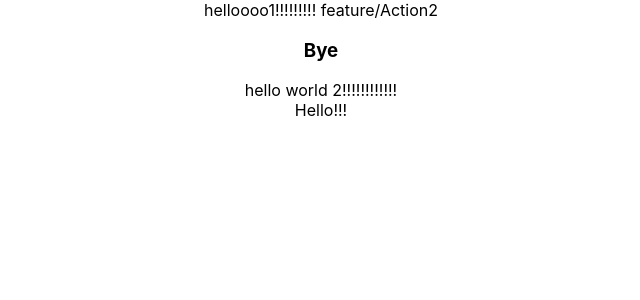
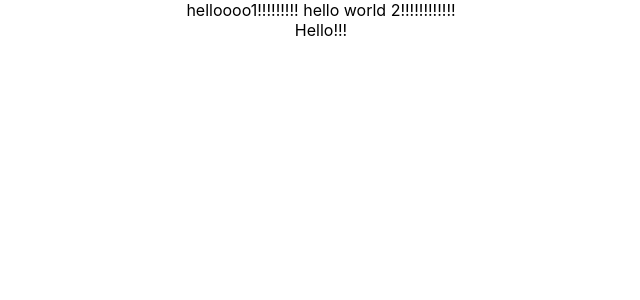
Before and after one commit to Chestblr/git_test, a React (Create React App) app: page / in a window 1280 px wide. Shown: the top 300 px of the page, without its empty margins (319-959 px from the left). Built offline with nearby package versions, Linux system fonts and the light colour scheme.

Commit message:
Revert "Action 2 is done"

```diff
--- a/src/App.js
+++ b/src/App.js
@@ -5,11 +5,7 @@ function App() {
   return (
     <div className="App">
     helloooo1!!!!!!!!!
- feature/Action2
-        <h3>Bye</h3>
-
     hello world 2!!!!!!!!!!!!
-
 <Action1/>
     </div>
   );
```
Also changed, not shown: src/components/Action2.js (deleted, +0 -11 lines).
